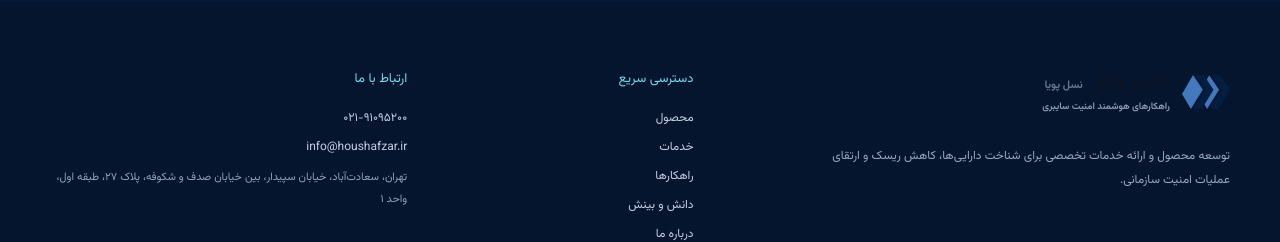
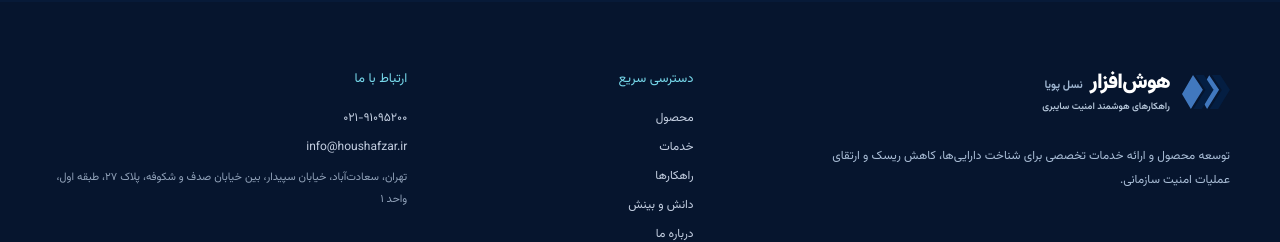
Before and after one commit to monaderi1/houshafzar-website, a Next.js app: page / in a window 1280 px wide. Shown: the part 5951-6193 px from the top of the page. Built offline with nearby package versions, Linux system fonts and the light colour scheme.

Commit message:
fix: improve footer brand contrast

```diff
--- a/app/brand-logo.css
+++ b/app/brand-logo.css
@@ -11,6 +11,12 @@
   height: 38px;
 }
 
+/* Footer uses a dark surface; keep the full brand lockup readable there. */
+.site-footer .brand-title b { color: #ffffff !important; }
+.site-footer .brand-title em { color: #9fb6d1 !important; }
+.site-footer .brand-copy small { color: #b8c9dc !important; }
+.site-footer .footer-intro > p { color: #a9bdd6; }
+
 @media (max-width: 760px) {
   .brand-logo {
     width: 44px;
```
